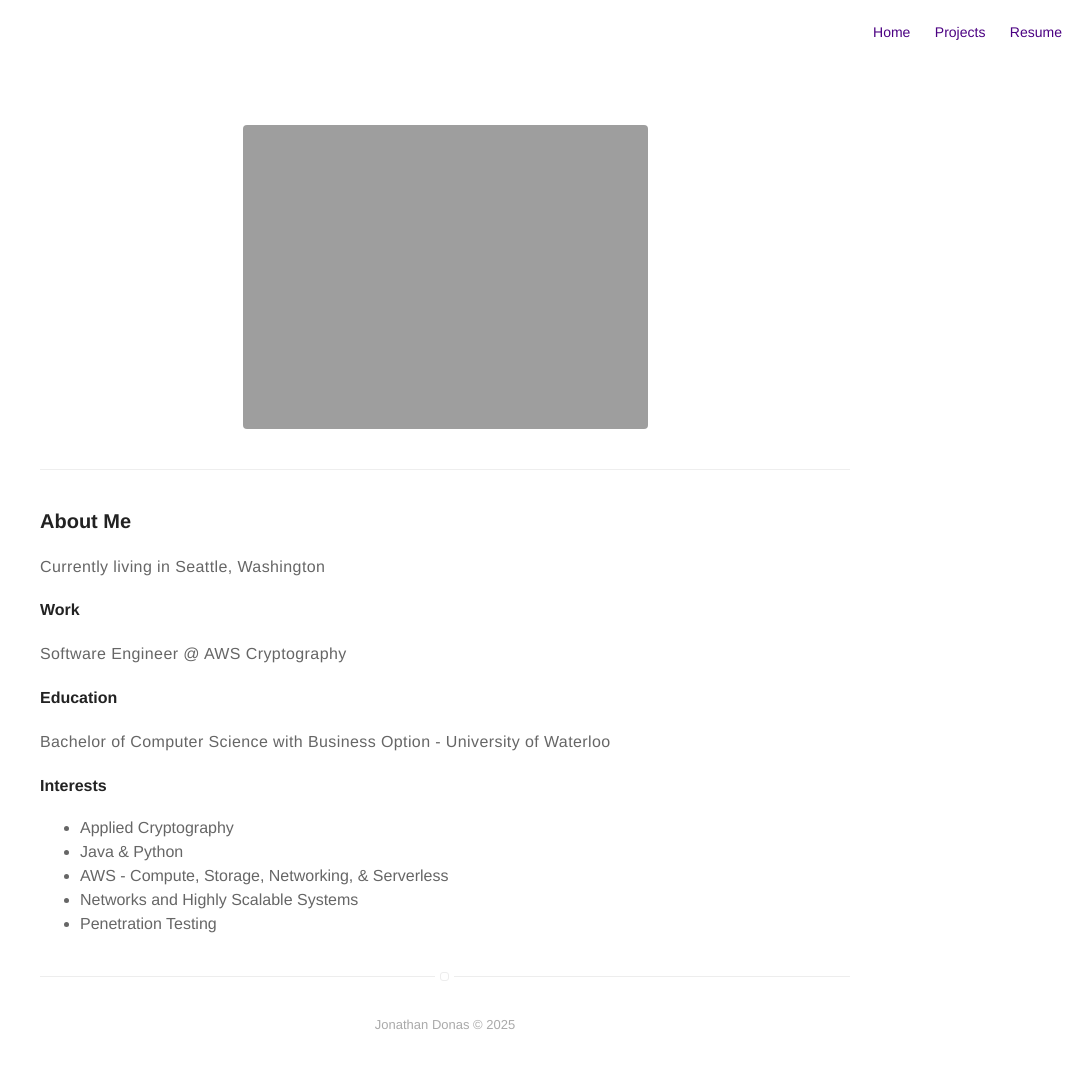
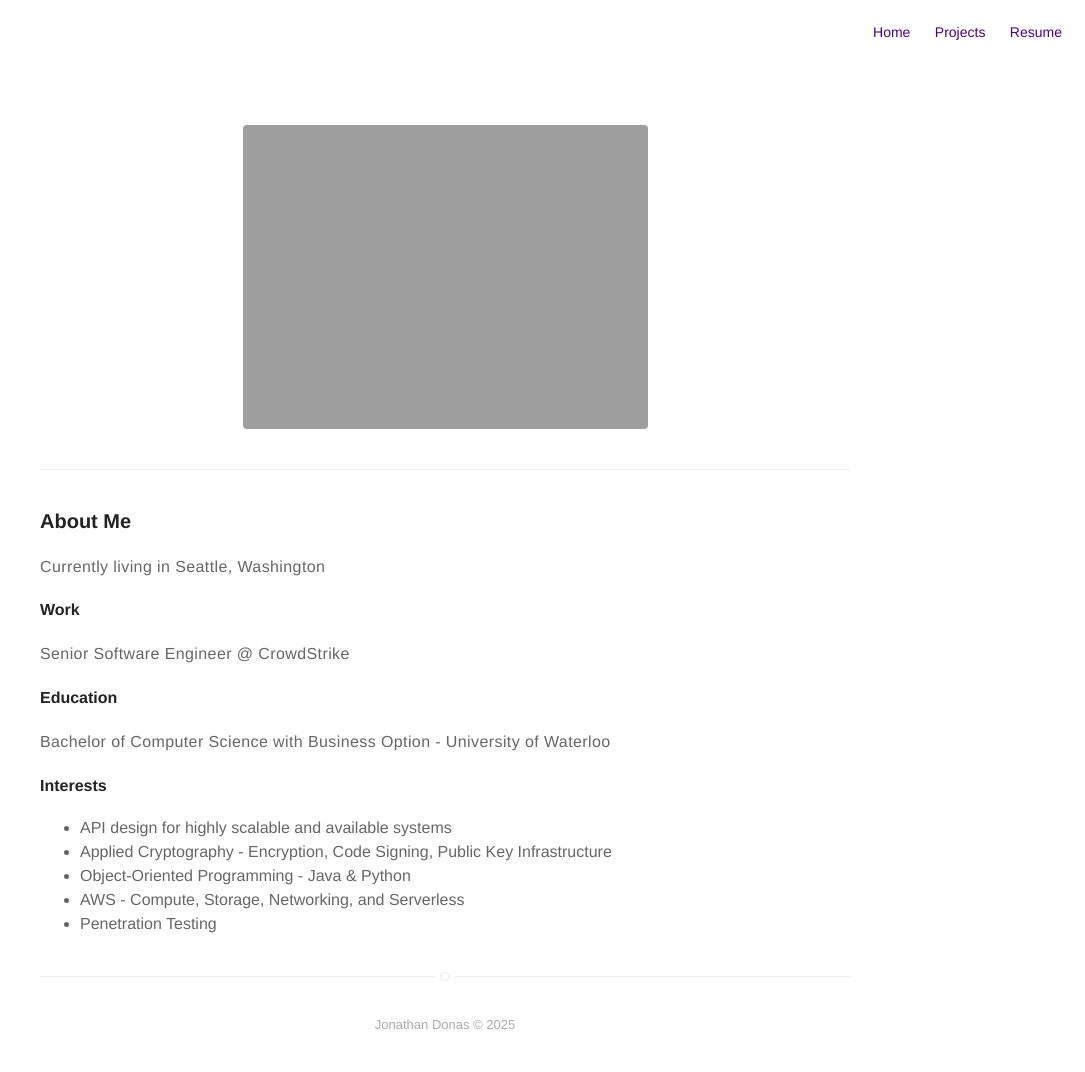
Before and after one commit to jondonas/jondonas.github.io, a Jekyll site: the page built from about.md, in a window 1280 px wide. Shown: the whole page, without its empty margins (195-1280 px from the left). Built offline with Jekyll 4.4.1, drawn with Linux system fonts in a browser that asks for light colours.

Commit message:
Update for job switch

```diff
--- a/_config.yml
+++ b/_config.yml
@@ -1,6 +1,6 @@
 # main text of home
 name: Jonathan Donas
-bio: Software Engineer @ AWS Cryptography
+bio: Senior Software Engineer @ CrowdStrike
 
 # twitter summary info
 description: ""
--- a/about.md
+++ b/about.md
@@ -11,14 +11,14 @@ layout: page
 Currently living in Seattle, Washington
 
 #### Work
-Software Engineer @ AWS Cryptography
+Senior Software Engineer @ CrowdStrike
 
 #### Education
 Bachelor of Computer Science with Business Option - University of Waterloo
 
 #### Interests
-- Applied Cryptography
-- Java & Python
-- AWS - Compute, Storage, Networking, & Serverless
-- Networks and Highly Scalable Systems
+- API design for highly scalable and available systems
+- Applied Cryptography - Encryption, Code Signing, Public Key Infrastructure
+- Object-Oriented Programming - Java & Python
+- AWS - Compute, Storage, Networking, and Serverless
 - Penetration Testing
```
Also changed, not shown: 1 other file.
